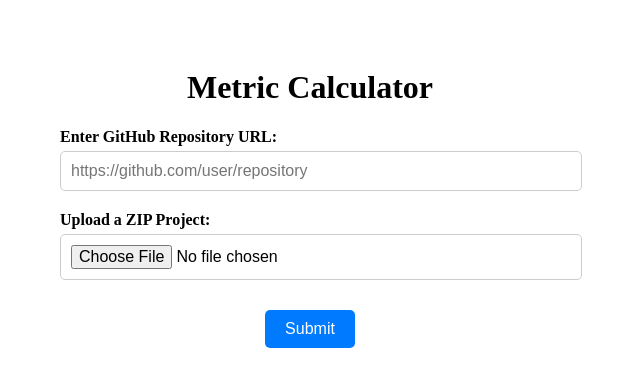
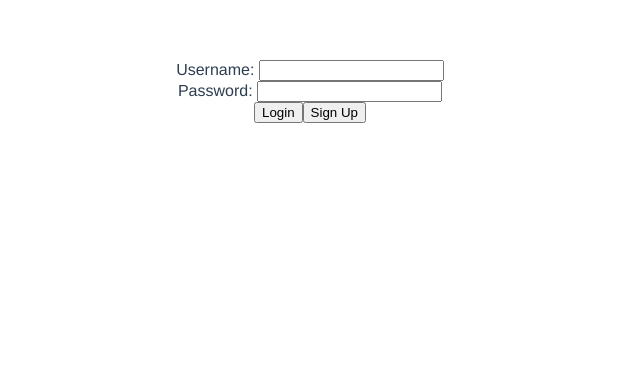
Before and after one commit to aapati17/Group-Python-4, a Vue app in the folder Front End/: page / in a window 1280 px wide. Shown: the top 386 px of the page, without its empty margins (330-970 px from the left). Built offline with nearby package versions, Linux system fonts and the light colour scheme.

Commit message:
Task #28: Created Login/Sign Up pages

```diff
--- a/Front End/src/App.vue
+++ b/Front End/src/App.vue
@@ -1,16 +1,52 @@
 <template>
-  <div>
-    <HomeScreen />
-  </div>
+  <!-- Show LoginView if showLogin is true -->
+  <!--<LoginView v-if="showLogin" @switch-to-register="showRegisterView" /> -->
+  <LoginView @switch-to-HomeScreen="showHomeScreen" v-if="showLogin" @switch-to-register="showRegisterView" />
+
+  <!-- Show RegisterView if showLogin is false and isLoggedIn is false -->
+  <RegisterView v-if="!showLogin && !isLoggedIn" />
+
+  <!-- Show Homescreen once logged in -->
+  <HomeScreen v-if="isLoggedIn" />
 </template>
 
 <script>
-import HomeScreen from './components/HomeScreen.vue';
+import LoginView from './components/LoginView.vue'
+import RegisterView from './components/RegisterView.vue'
+import HomeScreen from './components/HomeScreen.vue'
+export default {
+  name: 'App',
+  components: {
+    LoginView,
+    RegisterView,
+    HomeScreen
+  },
+  data() {
+    return {
+      showLogin: true, // Controls whether to show the LoginView or RegisterView
+      isLoggedIn: false  // Tracks whether the user is logged in
+    }
+  },
+  methods: {
+    showRegisterView() {
+      this.showLogin = false;
+    },
+    // Method to handle the event when login is successful
+    showHomeScreen() {
+      this.isLoggedIn = true;  // Set logged-in state to true
+      this.showLogin = false;  // Optionally hide the login view after login
+    }
+  }
+}
+</script>
 
-export default {
-  components: {
-    HomeScreen
-  }
-};
-
-</script>
+<style>
+#app {
+  font-family: Avenir, Helvetica, Arial, sans-serif;
+  -webkit-font-smoothing: antialiased;
+  -moz-osx-font-smoothing: grayscale;
+  text-align: center;
+  color: #2c3e50;
+  margin-top: 60px;
+}
+</style>
--- /dev/null
+++ b/Front End/src/components/LoginView.vue
@@ -0,0 +1,36 @@
+<template>
+  <form name="login-form" >
+    <div class="mb-3">
+      <label for="username">Username: </label>
+      <input id="username" type="text" />
+    </div>
+    <div class="mb-3">
+      <label for="password">Password: </label>
+      <input id="password" type="password" />
+    </div>
+    <button class="btn btn-outline-dark" @click.prevent="goToHomeScreen" type="submit">
+      Login
+    </button>
+    <button class="btn btn-outline-dark" @click.prevent="goToSignUp">
+      Sign Up
+    </button>
+  </form>
+</template>
+
+<script>
+export default {
+name: 'LoginView',
+methods: {
+    goToSignUp() {
+      this.$emit('switch-to-register');
+    },
+    goToHomeScreen(){
+      this.$emit('switch-to-HomeScreen');
+    },
+    submitLogin() {
+      // Handle login logic here. If login is successful, emit the event.
+
+    }
+  }
+}
+</script>
--- /dev/null
+++ b/Front End/src/components/RegisterView.vue
@@ -0,0 +1,34 @@
+<template>
+  <form name="Register-form" >
+    <div class="mb-4">
+      <input type="text" v-model="name"
+          placeholder="Name"
+          class="form-input">
+    </div>
+    <div class="mb-4">
+      <input type="email" v-model="email"
+          placeholder="Email"
+          class="form-input">
+    </div>
+    <div class="mb-4">
+      <input type="password" v-model="password"
+          placeholder="Password"
+          class="form-input">
+      </div>
+      <div class="mb-6">
+        <input type="password"
+          v-model="confirmPassword"
+          placeholder="Confirm Password"
+          class="form-input">
+      </div>
+      <button>
+      Sign Up
+      </button>
+  </form>
+</template>
+
+<script>
+export default {
+name: 'RegisterView',
+}
+</script>
```
